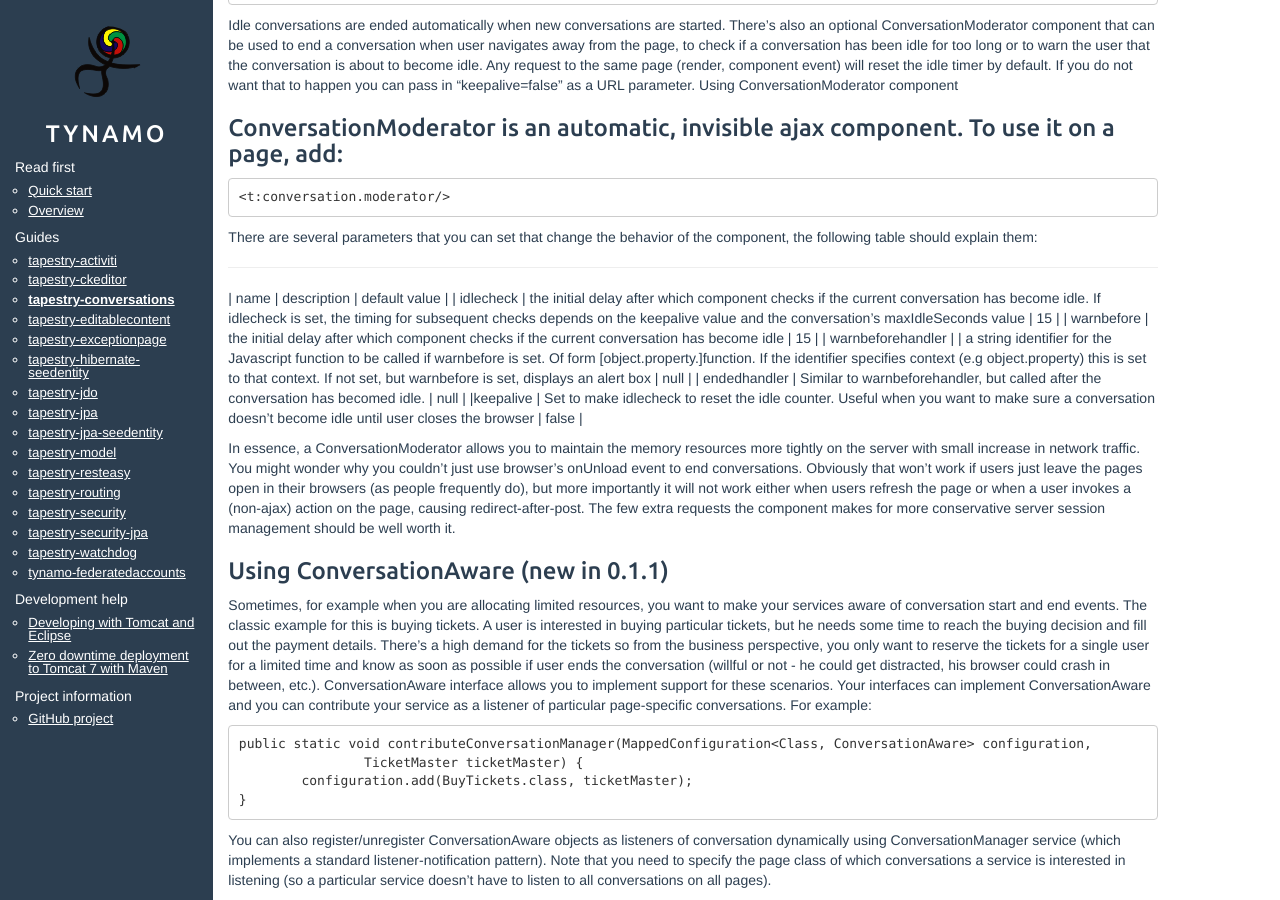
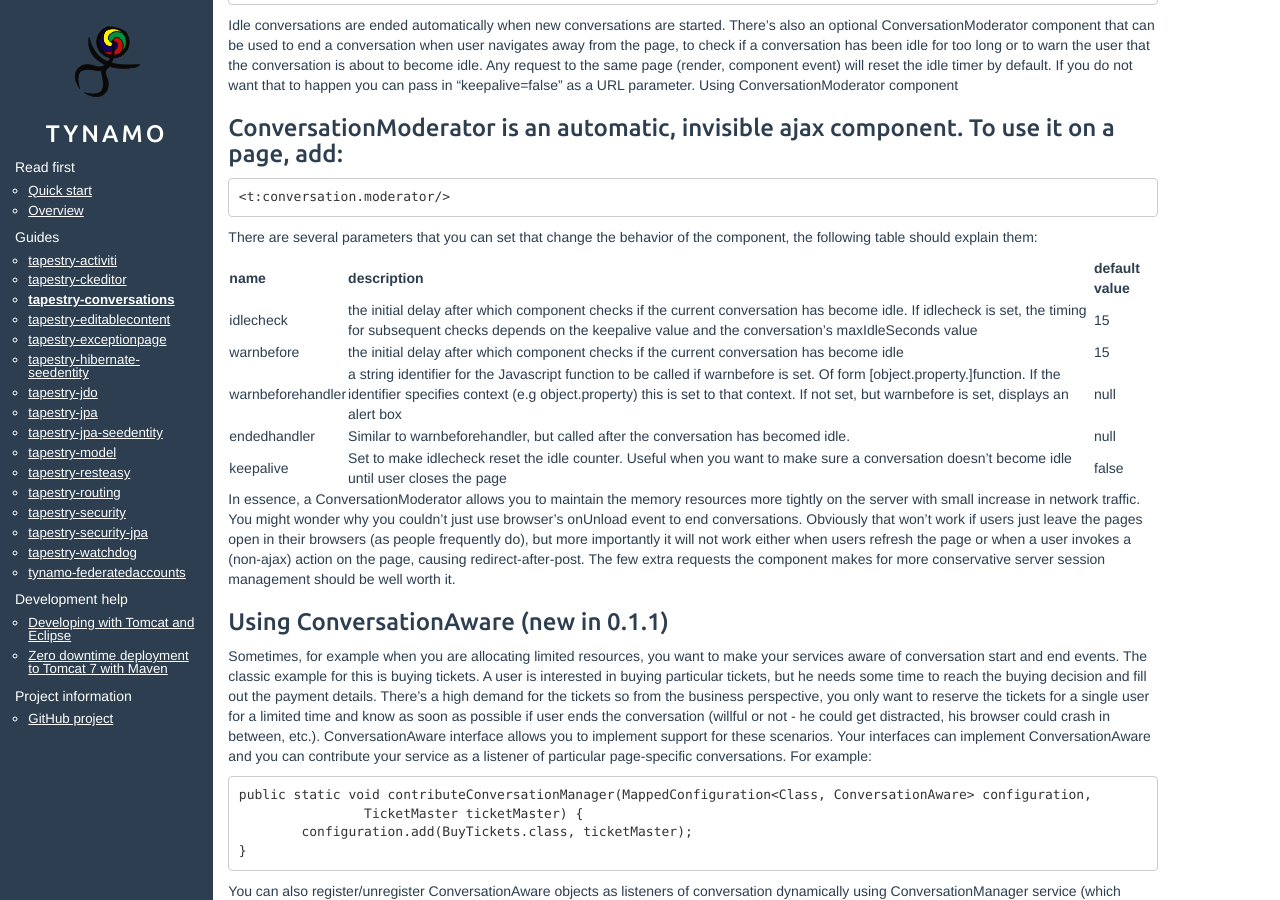
Before and after one commit to vjlamp/tynamo.github.io, a Jekyll site: the page built from tapestry-conversations+guide.md, in a window 1280 px wide and 900 px high, scrolled down 3440 px. Built offline with Jekyll 4.4.1, drawn with Linux system fonts in a browser that asks for light colours.

```diff
--- a/tapestry-conversations+guide.md
+++ b/tapestry-conversations+guide.md
@@ -159,13 +159,13 @@ Using ConversationModerator component
 
 There are several parameters that you can set that change the behavior of the component, the following table should explain them:
 
----
 | name | description | default value |
+| ---  | ----------- | ------------- |
 | idlecheck | the initial delay after which component checks if the current conversation has become idle. If idlecheck is set, the timing for subsequent checks depends on the keepalive value and the conversation's maxIdleSeconds value | 15 |
 | warnbefore | the initial delay after which component checks if the current conversation has become idle | 15 |
-| warnbeforehandler | | a string identifier for the Javascript function to be called if warnbefore is set. Of form [object.property.]function. If the identifier specifies context (e.g object.property) this is set to that context. If not set, but warnbefore is set, displays an alert box | null |
+| warnbeforehandler | a string identifier for the Javascript function to be called if warnbefore is set. Of form [object.property.]function. If the identifier specifies context (e.g object.property) this is set to that context. If not set, but warnbefore is set, displays an alert box | null |
 | endedhandler | Similar to warnbeforehandler, but called after the conversation has becomed idle. | null |
-|keepalive | Set to make idlecheck to reset the idle counter. Useful when you want to make sure a conversation doesn't become idle until user closes the browser | false |
+|keepalive | Set to make idlecheck reset the idle counter. Useful when you want to make sure a conversation doesn't become idle until user closes the page | false |
 
 In essence, a ConversationModerator allows you to maintain the memory resources more tightly on the server with small increase in network traffic. You might wonder why you couldn't just use browser's onUnload event to end conversations. Obviously that won't work if users just leave the pages open in their browsers (as people frequently do), but more importantly it will not work either when users refresh the page or when a user invokes a (non-ajax) action on the page, causing redirect-after-post. The few extra requests the component makes for more conservative server session management should be well worth it.
 
```
